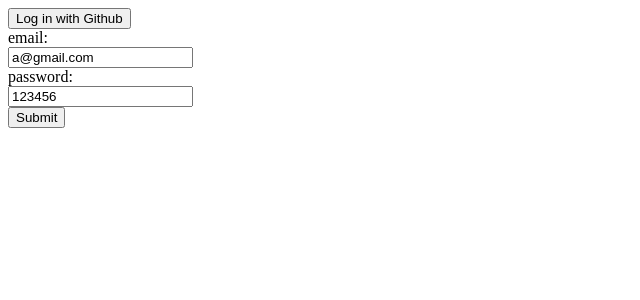
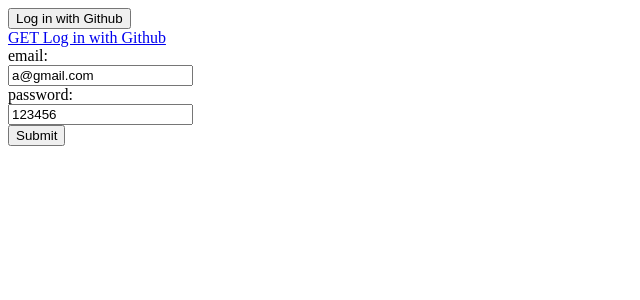
Before and after one commit to jgabitto/sample_devise_omniauth_frontend, a React (Create React App) app: page / in a window 1280 px wide. Shown: the top 300 px of the page, without its empty margins (0-640 px from the left). Built offline with nearby package versions, Linux system fonts and the light colour scheme.

Commit message:
added link get

```diff
--- a/src/App.js
+++ b/src/App.js
@@ -1,11 +1,18 @@
 import React from 'react';
 
 const App = () => {
+    const handleSubmit = async () => {
+        const data = await fetch("https://sample-devise-omniauth.herokuapp.com/users/auth/github");
+        const res = data.json();
+        console.log(res);
+    }
+
     return (
         <div>
             <form action="https://sample-devise-omniauth.herokuapp.com/users/auth/github" method="POST">
                 <input type="submit" value="Log in with Github" />
             </form>
+            <a href="https://sample-devise-omniauth.herokuapp.com/users/auth/github">GET Log in with Github</a>
         <form>
             <label htmlFor="email">email:</label>
             <br/>
```
